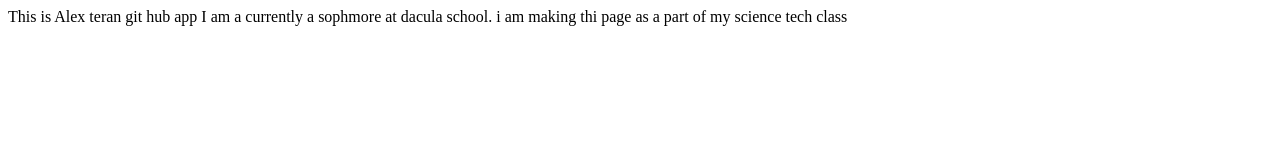
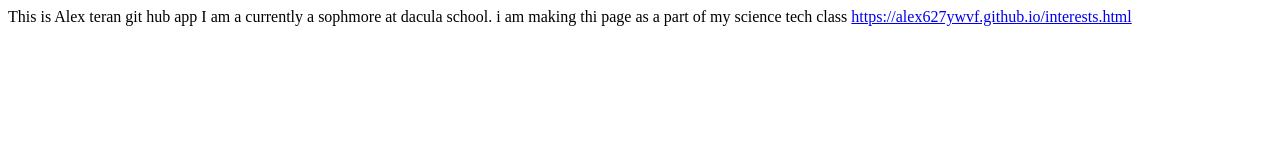
Before and after one commit to alex627ywvf/alex627ywvf.github.io, a plain HTML site: page index.html in a window 1280 px wide. Drawn offline with Linux system fonts and the light colour scheme.

Commit message:
Update index.html

```diff
--- a/index.html
+++ b/index.html
@@ -1,2 +1,3 @@
 This is Alex teran git hub app
 I am a currently a sophmore at dacula school. i am making thi page as a part of my science tech class
+<a href="https://alex627ywvf.github.io/interests.html">https://alex627ywvf.github.io/interests.html</a>
```
